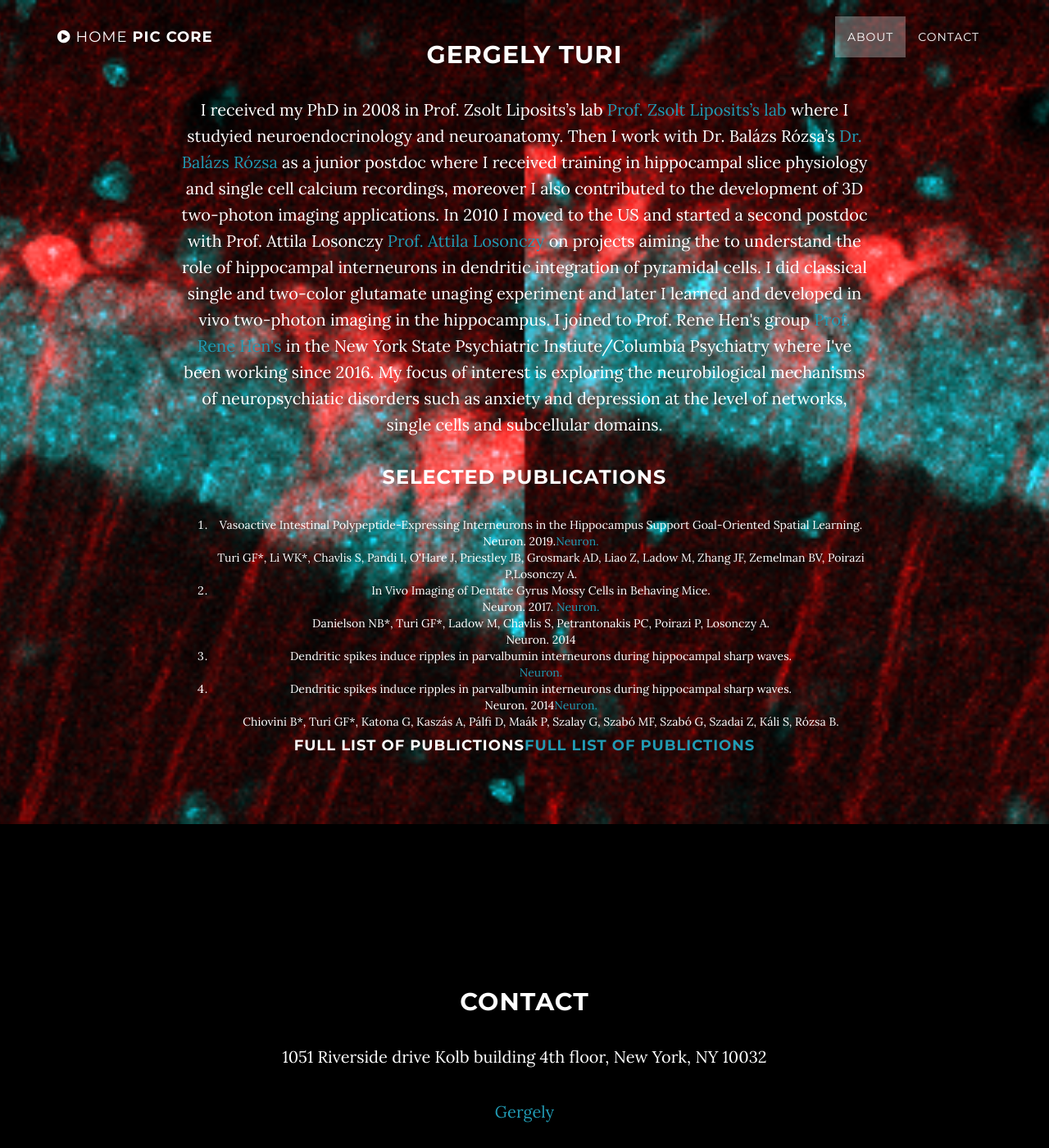
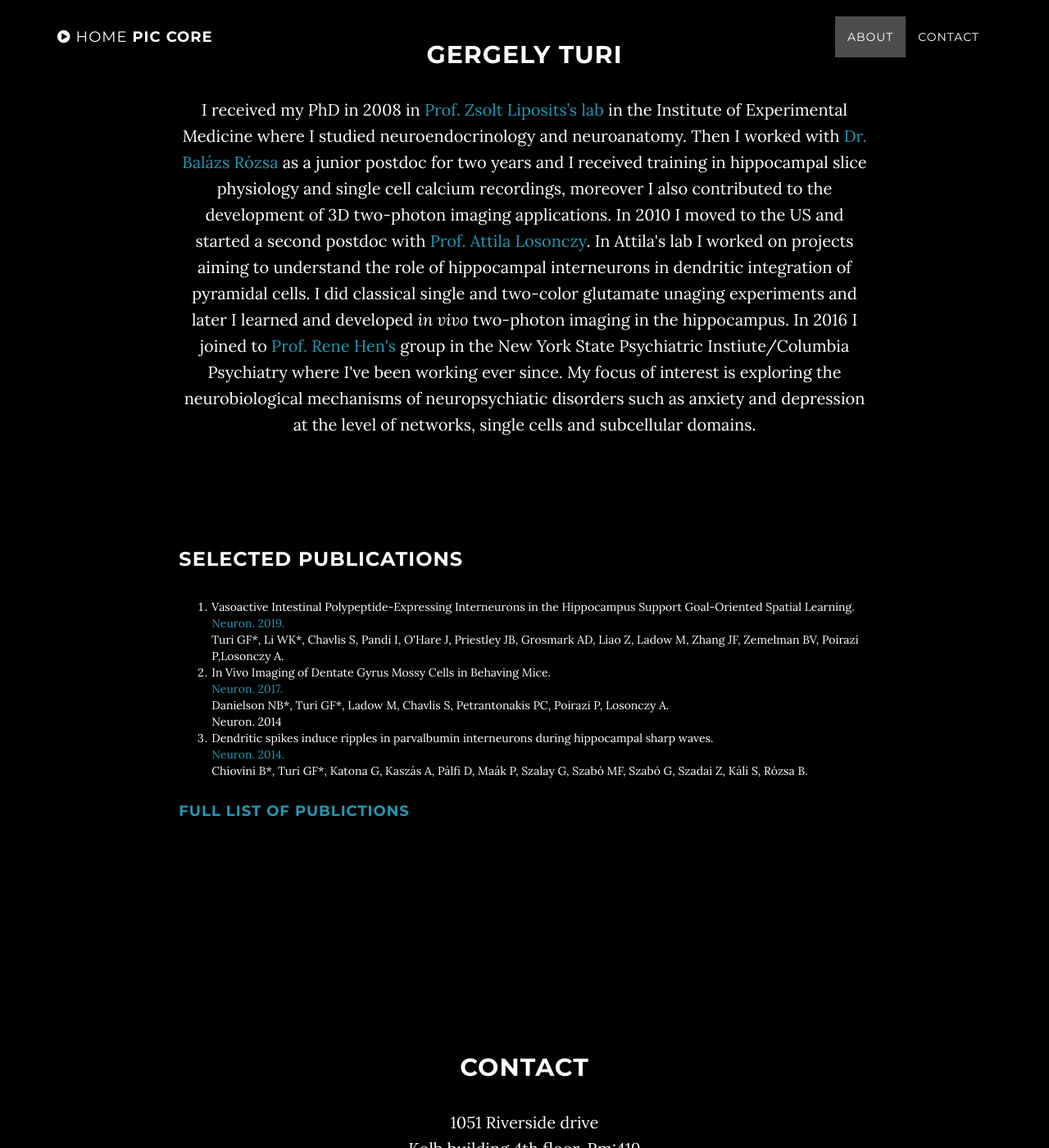
Before and after one commit to GergelyTuri/GergelyTuri.github.io, a Jekyll site: the page pages/aboutGergely.html, which Jekyll copies as it is, in a window 1280 px wide and 1400 px high. Shown: the whole window at 82% size. Built offline with Jekyll 4.4.1, drawn with Linux system fonts in a browser that asks for light colours; some of the changed text lies outside the part shown.

Commit message:
changes in gergo bio

```diff
--- a/_includes/css/grayscale.css
+++ b/_includes/css/grayscale.css
@@ -298,7 +298,7 @@
     width: 100%;
     padding: 50px 0;
     color: #fff;
-    background: url({{ site.baseurl }}/img/CA1_vg1_.png) no-repeat center center scroll;
+    /*background: url({{ site.baseurl }}/img/CA1_vg1_.png) no-repeat center center scroll;*/
     background-color: {{ site.color.primary-dark }};
     -webkit-background-size: cover;
     -moz-background-size: cover;
--- a/_includes/people.html
+++ b/_includes/people.html
@@ -7,8 +7,9 @@
                     <h3>The facility is ran by:</h3>
                     <a href="./pages/aboutGergely.html" class="btn btn-default btn-lg">Gergely Turi</a>
                     <a href="./pages/aboutClay.html" class="btn btn-default btn-lg">Clay Lacefield</a>
-
+                    <br>
                     <h3>Current members</h3>
+                    <br>
                     <ul><li>Rehnuma Khan</li><li>Angelica Pastriti</li><li>Colin Payne-Rogers</li></ul>
                 </div>
             </div>
--- a/pages/aboutGergely.html
+++ b/pages/aboutGergely.html
@@ -5,7 +5,7 @@
     <meta http-equiv="X-UA-Compatible" content="IE=edge">
     <title>nyspi2pcore</title>
     <meta name="viewport" content="width=device-width">
-    <meta name="description" content="Preclynical two-photon Imaging Core">
+    <meta name="description" content="Preclinical two-photon Imaging Core">
     <link rel="canonical" href="/">
 
     <!-- Custom CSS & Bootstrap Core CSS - Uses Bootswatch Flatly Theme: http://bootswatch.com/flatly/ -->
@@ -61,21 +61,27 @@
         <div class="row">
             <div class="col-lg-8 col-lg-offset-2">
                 <h2>Gergely Turi</h2>
-                <p>I received my PhD in 2008 in Prof. Zsolt Liposits’s lab <a href= http://koki.hu/organization/endocrine-neurobiology-106249>Prof. Zsolt Liposits’s lab</a> where I studyied neuroendocrinology and neuroanatomy. Then I work with Dr. Balázs Rózsa’s <a href= https://rozsalab.eu/ >Dr. Balázs Rózsa</a> as a junior postdoc where I received training in hippocampal slice physiology and single cell calcium recordings, moreover I also contributed to the development of 3D two-photon imaging applications. In 2010 I moved to the US and started a second postdoc with Prof. Attila Losonczy <a href=http://www.losonczylab.org>Prof. Attila Losonczy</a> on projects aiming the to understand the role of hippocampal interneurons in dendritic integration of pyramidal cells. I did classical single and two-color glutamate unaging experiment and later I learned and developed in vivo two-photon imaging in the hippocampus. I joined to Prof. Rene Hen's group <a href=https://biology.columbia.edu/people/hen>Prof. Rene Hen's</a> in the New York State Psychiatric Instiute/Columbia Psychiatry where I've been working since 2016. My focus of interest is exploring the neurobilogical mechanisms of neuropsychiatic disorders such as anxiety and depression at the level of networks, single cells and subcellular domains. </p>
+                <p>I received my PhD in 2008 in <a href= http://koki.hu/organization/endocrine-neurobiology-106249>Prof. Zsolt Liposits’s lab</a> in the Institute of Experimental Medicine where I studied neuroendocrinology and neuroanatomy. Then I worked with <a href= https://rozsalab.eu/ >Dr. Balázs Rózsa</a> as a junior postdoc for two years and I received training in hippocampal slice physiology and single cell calcium recordings, moreover I also contributed to the development of 3D two-photon imaging applications. In 2010 I moved to the US and started a second postdoc with <a href=http://www.losonczylab.org>Prof. Attila Losonczy</a>. In Attila's lab I worked on projects aiming to understand the role of hippocampal interneurons in dendritic integration of pyramidal cells. I did classical single and two-color glutamate unaging experiments and later I learned and developed <i>in vivo</i> two-photon imaging in the hippocampus. In 2016 I joined to <a href=https://biology.columbia.edu/people/hen>Prof. Rene Hen's</a> group in the New York State Psychiatric Instiute/Columbia Psychiatry where I've been working ever since. My focus of interest is exploring the neurobiological mechanisms of neuropsychiatic disorders such as anxiety and depression at the level of networks, single cells and subcellular domains. </p>
+            </div>
+        </div>
+    </section>
+    <section id="publications" class="container gergelybio-section text-left">
+        <div class="row">
+            <div class="col-lg-8 col-lg-offset-2">
                 <h3>Selected publications</h3>
                 <ol>
                     <li>Vasoactive Intestinal Polypeptide-Expressing Interneurons in the Hippocampus Support Goal-Oriented Spatial Learning.
-                        <br> Neuron. 2019.<a href=https://www.ncbi.nlm.nih.gov/pubmed/30713030>Neuron.</a>
+                        <br><a href=https://www.ncbi.nlm.nih.gov/pubmed/30713030>Neuron. 2019.</a>
                         <br> Turi GF*, Li WK*, Chavlis S, Pandi I, O'Hare J, Priestley JB, Grosmark AD, Liao Z, Ladow M, Zhang JF, Zemelman BV, Poirazi P,Losonczy A.</li>
                     <li>In Vivo Imaging of Dentate Gyrus Mossy Cells in Behaving Mice.
-                        <br>Neuron. 2017. <a href=https://www.ncbi.nlm.nih.gov/pubmed/28132825>Neuron.</a>
-                        <br>Danielson NB*, Turi GF*, Ladow M, Chavlis S, Petrantonakis PC, Poirazi P, Losonczy A.<br>Neuron. 2014</li><li>Dendritic spikes induce ripples in parvalbumin interneurons during hippocampal sharp waves.<br><a href=https://www.ncbi.nlm.nih.gov/pubmed/24853946>Neuron.</a></li>
+                        <br><a href=https://www.ncbi.nlm.nih.gov/pubmed/28132825>Neuron. 2017.</a>
+                        <br>Danielson NB*, Turi GF*, Ladow M, Chavlis S, Petrantonakis PC, Poirazi P, Losonczy A.<br>Neuron. 2014</li>
                     <li>Dendritic spikes induce ripples in parvalbumin interneurons during hippocampal sharp waves.
-                        <br>Neuron. 2014<a href=https://www.ncbi.nlm.nih.gov/pubmed/24853946>Neuron.</a>
+                        <br><a href=https://www.ncbi.nlm.nih.gov/pubmed/24853946>Neuron. 2014.</a>
                         <br>Chiovini B*, Turi GF*, Katona G, Kaszás A, Pálfi D, Maák P, Szalay G, Szabó MF, Szabó G, Szadai Z, Káli S, Rózsa B.
                     </li>
-                </ol>
-                <h4>Full list of publictions<a href=http://publicationslist.org/gergely.turi>Full list of publictions</a></h4>
+                </ol><br>
+                <h4><a href=http://publicationslist.org/gergely.turi>Full list of publictions</a></h4>
             </div>
         </div>
     </section>
```
Also changed, not shown: other parts of pages/aboutGergely.html (+4 -2 lines).
